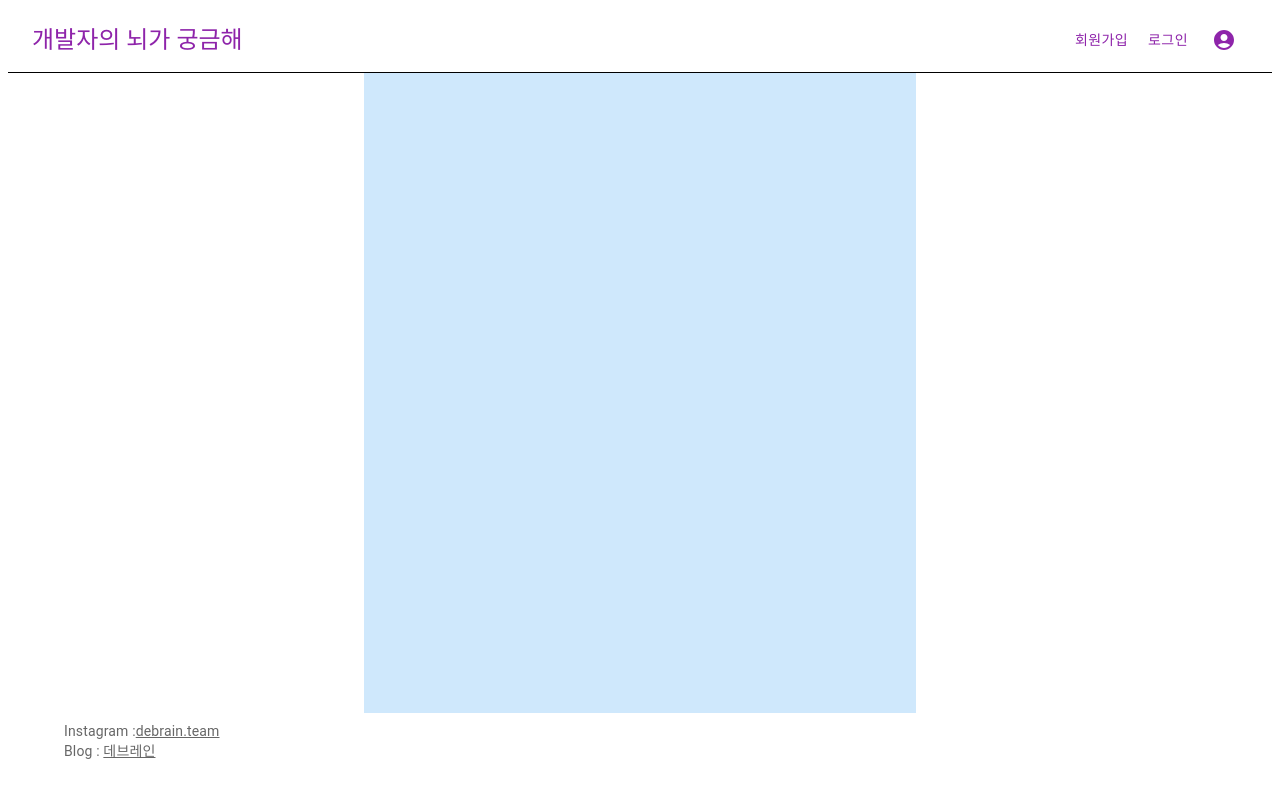
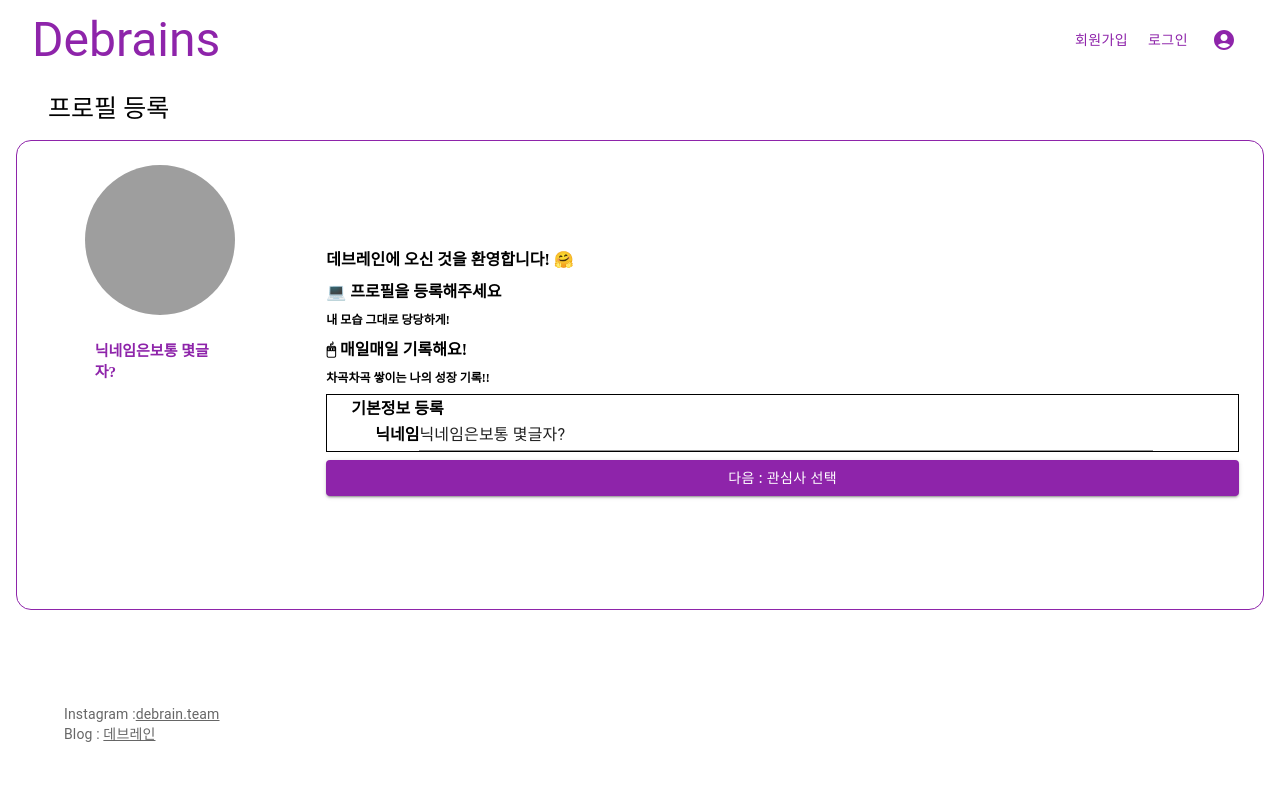
Before and after one commit to debrains/debrains, a React (Create React App) app: page /profile in a window 1280 px wide. Built offline with nearby package versions, Linux system fonts and the light colour scheme; grey boxes are pictures that could not be loaded.

Commit message:
프로필화면 수정

```diff
--- a/package.json
+++ b/package.json
@@ -46,6 +46,6 @@
     ]
   },
   "devDependencies": {
-    "prettier": "2.5.1"
+    "prettier": "^2.5.1"
   }
 }
--- a/src/App.js
+++ b/src/App.js
@@ -34,13 +34,12 @@ const theme = createTheme({
 const App = () => {
   return (
     <ThemeProvider theme={theme}>
-      <Header title="개발자의 뇌가 궁금해" />
+      <Header />
       <div
         style={{ display: "flex", flexDirection: "column", minHeight: "78vh" }}
       >
         <Routes>
           <Route path="/" exact element={<Main text="메인" />} />
-          <Route path="/callback" element={<Main text="메인아님" />} />
           <Route
             path="/profile"
             element={<UploadProfile text="프로필화면임" />}
--- a/src/components/Header.js
+++ b/src/components/Header.js
@@ -10,7 +10,6 @@ import Menu from "@mui/material/Menu";
 import { Button, Link } from "@mui/material";
 
 function Header(props) {
-  const { title } = props;
   const [anchorEl, setAnchorEl] = React.useState(null);
   const handleMenu = (event) => {
     setAnchorEl(event.currentTarget);
@@ -22,17 +21,17 @@ function Header(props) {
 
   return (
     <React.Fragment>
-      <Toolbar sx={{ borderBottom: 1, borderColor: " divider" }}>
+      <Toolbar>
         <Typography
-          component="h2"
-          variant="h5"
+          component="h1"
+          variant="h3"
           color="inherit"
           align="left"
           noWrap
           sx={{ flex: 1 }}
         >
           <Link href="/" underline="none">
-            {title}
+            {"Debrains"}
           </Link>
         </Typography>
         <LoginModal title={"회원가입"} />
--- a/src/pages/UploadProfile.js
+++ b/src/pages/UploadProfile.js
@@ -1,13 +1,130 @@
-import React from "react";
+import * as React from "react";
 import Box from "@mui/material/Box";
+import Input from "@mui/material/Input";
+import { styled } from "@mui/material/styles";
+import { Badge, Button, Grid, Paper } from "@mui/material";
+import { useState } from "react";
+import * as PropTypes from "prop-types";
 import Container from "@mui/material/Container";
 
-function UploadProfile() {
+const Item = styled(Paper)(({ theme }) => ({
+  ...theme.typography.body2,
+  padding: theme.spacing(1),
+  textAlign: "center",
+  color: theme.palette.text.secondary,
+}));
+
+Item.propTypes = { children: PropTypes.node };
+export default function UploadProfile() {
+  const [name, setName] = useState("닉네임은보통 몇글자?");
+
+  const onChange = (event) => {
+    setName(event.target.value);
+  };
+
   return (
-    <Container maxWidth="sm">
-      <Box sx={{ bgcolor: "#cfe8fc", height: "80vh" }} />
-    </Container>
+    <>
+      <Box component="span" sx={{ fontSize: 25, mt: 2, ml: 5, mb: 1 }}>
+        프로필 등록
+      </Box>
+      <Box
+        sx={{
+          display: "flex",
+          flexDirection: { xs: "column", md: "row" },
+          alignItems: "center",
+          border: 1,
+          borderColor: "primary.main",
+          borderRadius: "15px",
+          fontWeight: "bold",
+          m: 1,
+        }}
+      >
+        <Box
+          sx={{
+            display: "flex",
+            flexDirection: "column",
+            alignItems: { xs: "center" },
+            p: 3,
+            width: "25%",
+            minHeight: 420,
+          }}
+        >
+          <Box
+            component="img"
+            sx={{
+              height: 150,
+              width: 150,
+              borderRadius: 100,
+            }}
+            alt="The house from the offer."
+            src="https://images.unsplash.com/photo-1512917774080-9991f1c4c750?auto=format&w=350&dpr=2"
+          />
+          <Box
+            component="span"
+            sx={{
+              color: "primary.main",
+              fontSize: 15,
+              mt: 3,
+              maxWidth: 130,
+            }}
+          >
+            {name}
+          </Box>
+        </Box>
+
+        <Container
+          sx={{
+            display: "flex",
+            flexDirection: "column",
+            alignItems: { xs: "center", md: "flex-start" },
+            maxWidth: "sm",
+          }}
+        >
+          <Box component="span" sx={{ fontSize: 16, mt: 1 }}>
+            데브레인에 오신 것을 환영합니다! 🤗
+          </Box>
+          <Box component="span" sx={{ fontSize: 16, mt: 1 }}>
+            💻 프로필을 등록해주세요
+          </Box>
+          <Box component="span" sx={{ fontSize: 12, mt: 1 }}>
+            내 모습 그대로 당당하게!
+          </Box>
+          <Box component="span" sx={{ fontSize: 16, mt: 1 }}>
+            🖱 매일매일 기록해요!
+          </Box>
+          <Box component="span" sx={{ fontSize: 12, mt: 1 }}>
+            차곡차곡 쌓이는 나의 성장 기록!!
+          </Box>
+          <Container
+            fullWidth
+            sx={{
+              display: "flex",
+              flexDirection: "column",
+              alignItems: { xs: "center", md: "flex-start" },
+              mt: 1,
+              mb: 1,
+              border: 1,
+            }}
+          >
+            <Box>기본정보 등록</Box>
+            <Container
+              fullWidth
+              sx={{
+                flexDirection: { xs: "column", md: "row" },
+                alignItems: "center",
+              }}
+            >
+              <Box component="span" sx={{ fontSize: 16, mt: 1 }}>
+                닉네임
+              </Box>
+              <Input value={name} onChange={onChange} sx={{ width: "90%" }} />
+            </Container>
+          </Container>
+          <Button variant="contained" fullWidth sx={{ mb: 2 }}>
+            다음 : 관심사 선택
+          </Button>
+        </Container>
+      </Box>
+    </>
   );
 }
-
-export default UploadProfile;
```
Also changed, not shown: 2 other files (tests, documents, lock files or other folders).
